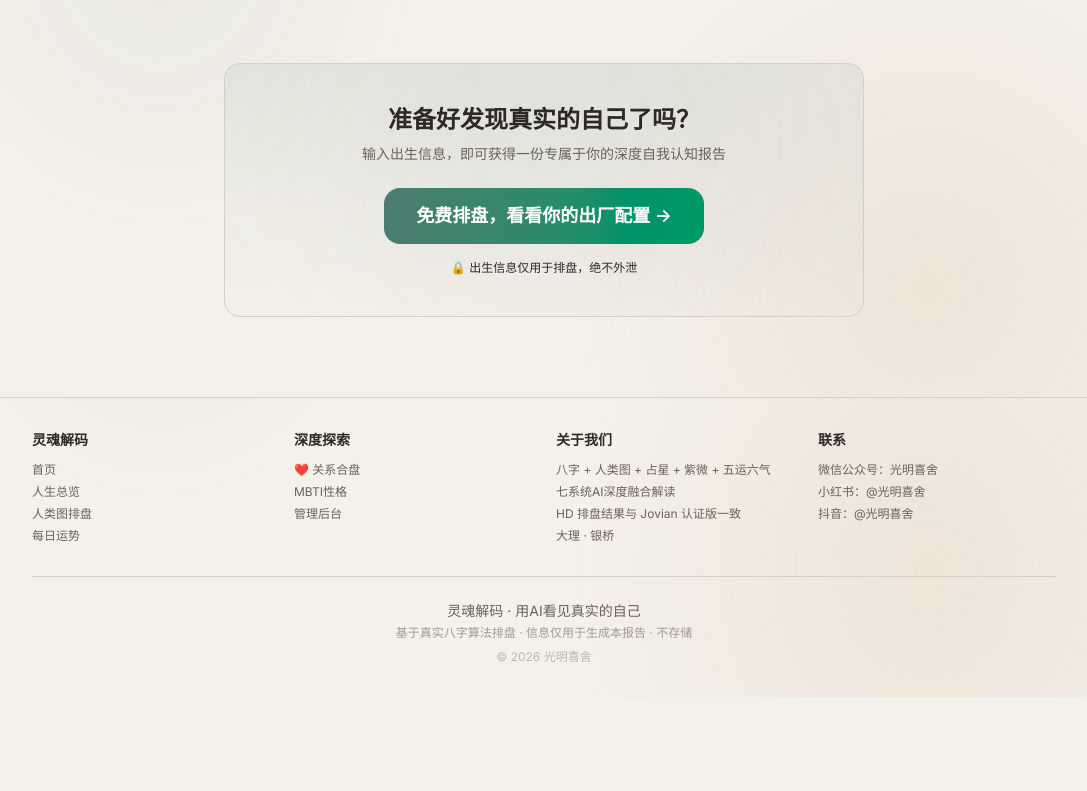
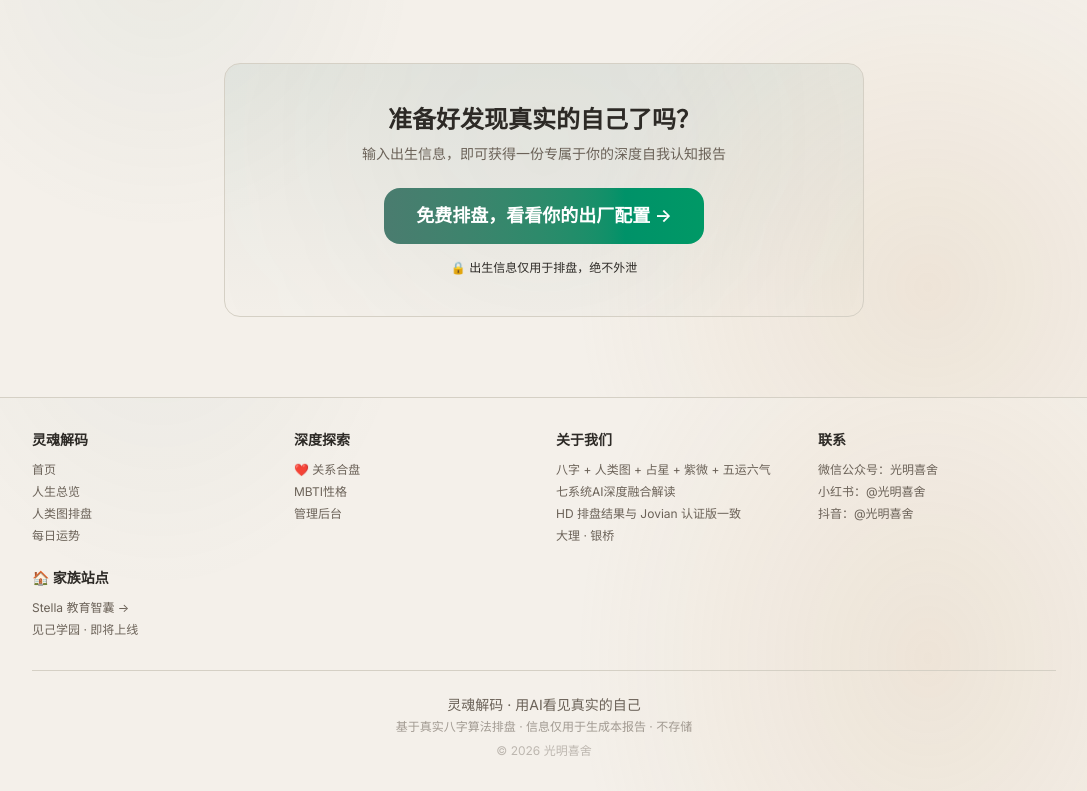
Before and after one commit to wlkerwong-boop/soul-decode, a Next.js app: page / in a window 1280 px wide. Shown: the part 1868-2659 px from the top of the page, without its empty margins (96-1183 px from the left). Before the commit the page ends 2565 px from the top, so only its background shows below. Built offline with nearby package versions, Linux system fonts and the light colour scheme.

Commit message:
feat(R5): 三站通路 — 页脚家族站点区(Stella可点+见己学园占位)

```diff
--- a/src/components/Footer.tsx
+++ b/src/components/Footer.tsx
@@ -37,6 +37,14 @@ export default function Footer() {
               <li>抖音：@光明喜舍</li>
             </ul>
           </div>
+          {/* ── R5: 家族站点 ── */}
+          <div>
+            <h4 className="text-sm font-bold text-[var(--text-primary)] mb-3">🏠 家族站点</h4>
+            <ul className="space-y-1.5 text-xs text-[var(--text-secondary)]">
+              <li><a href="https://www.stella-aiedu.com" target="_blank" rel="noopener noreferrer" className="hover:text-[var(--text-accent)] transition-colors">Stella 教育智囊 →</a></li>
+              <li className="text-[var(--text-tertiary)] cursor-default">见己学园 · 即将上线</li>
+            </ul>
+          </div>
         </div>
         <div className="border-t border-[var(--border-color)] pt-6 text-center">
           <p className="text-sm text-[var(--text-secondary)]">灵魂解码 · 用AI看见真实的自己</p>
```
